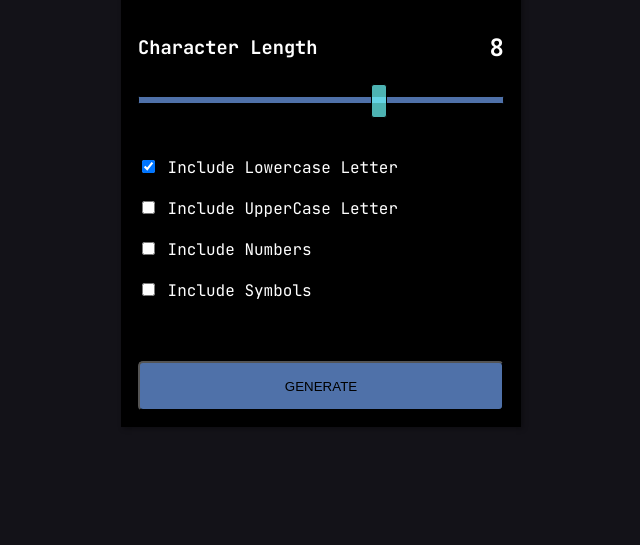
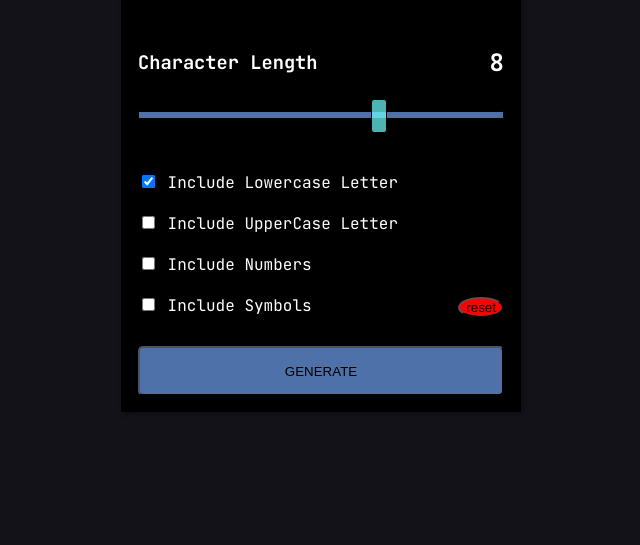
Before and after one commit to Murci2022/Password-generator, a plain HTML site: page starter-code/index.html in a window 1280 px wide. Shown: the part 271-816 px from the top of the page, without its empty margins (319-959 px from the left). Drawn offline with Linux system fonts and the light colour scheme.

Commit message:
add reset btn

```diff
--- a/starter-code/index.html
+++ b/starter-code/index.html
@@ -28,7 +28,7 @@
         <h2 class="header-title" id="header-title">Hello-You</h2>
         <a href="#" class="header-icon" id="header-icon">
           <svg width="21" height="24" xmlns="http://www.w3.org/2000/svg">
-            <title id="title" class="title">Copy to Clipboard</title>
+            <title id="svg-title" class="svg-title">copy to clipboard</title>
             <path
               d="M20.341 3.091 17.909.659A2.25 2.25 0 0 0 16.319 0H8.25A2.25 2.25 0 0 0 6 2.25V4.5H2.25A2.25 2.25 0 0 0 0 6.75v15A2.25 2.25 0 0 0 2.25 24h10.5A2.25 2.25 0 0 0 15 21.75V19.5h3.75A2.25 2.25 0 0 0 21 17.25V4.682a2.25 2.25 0 0 0-.659-1.591ZM12.469 21.75H2.53a.281.281 0 0 1-.281-.281V7.03a.281.281 0 0 1 .281-.281H6v10.5a2.25 2.25 0 0 0 2.25 2.25h4.5v1.969a.282.282 0 0 1-.281.281Zm6-4.5H8.53a.281.281 0 0 1-.281-.281V2.53a.281.281 0 0 1 .281-.281H13.5v4.125c0 .621.504 1.125 1.125 1.125h4.125v9.469a.282.282 0 0 1-.281.281Zm.281-12h-3v-3h.451c.075 0 .147.03.2.082L18.667 4.6a.283.283 0 0 1 .082.199v.451Z"
               fill="#A4FFAF" />
@@ -71,6 +71,8 @@
           <div class="form-holder"> <input type="checkbox" id="checkbox4">
             <label for="checkbox4">Include Symbols</label>
           </div>
+          <!-- reset-btn -->
+          <button class="btn-reset" id="btn-reset">reset</button>
         </div>
 
         <!-- BTN -->
--- a/starter-code/index.js
+++ b/starter-code/index.js
@@ -7,7 +7,7 @@ const checkBox4 = document.getElementById("checkbox4");
 const nrConti = document.getElementById("nr")
 const copyBtn = document.getElementById("header-icon")
 const password = document.getElementById("header-title")
-const svgTitle = document.getElementById("title")
+const svgTitle = document.getElementById("svg-title")
 
 const slider = document.getElementById("slider");
 
@@ -185,6 +185,7 @@ return shuffledArray.join("").slice(0,newDisplayNr)
 
 // click event on btn
 btn.addEventListener("click",()=>{
+    svgTitle.innerHTML = "copy to clipboard"
     if(checkBox1.checked || checkBox2 || checkBox3 || checkBox4){
 
           const endArr = shuffleFunc(generatePassword())
@@ -227,7 +228,9 @@ copyBtn.addEventListener("click",()=>{
     console.log(password.innerText)
     svgTitle.innerHTML ="copied!"
 
-
+    setTimeout(()=>{
+        svgTitle.innerHTML = "copy it again"
+    },1000)
 
     copyToClipboard();
 
--- a/starter-code/style.css
+++ b/starter-code/style.css
@@ -26,7 +26,7 @@ body{
     box-shadow: 2px 2px 5px rgba(0, 0, 0, 0.3);
     width: 400px;
     max-width: 100%;
-    height:580px;
+    height:550px;
 
 
 
@@ -37,8 +37,9 @@ body{
 .title{
 
 
+    text-align: center;
+    color: #c10606;
 
-    text-align: center;
 
 
 
@@ -175,10 +176,11 @@ input[type=range] {
 
 
 .checkbox-group{
-
+   /*  border:2px white solid; */
+    position: relative;
     display: flex;
     flex-direction: column;
-   margin:30px 0
+    margin:30px 0 0 0;
 
 }
 
@@ -194,3 +196,12 @@ input[type=range] {
     background-color: #4f71a9;
     cursor: pointer;
 }
+
+.btn-reset{
+    position:absolute;
+    bottom: 8px;
+    right: 0;
+    border-radius: 50%;
+    background-color: red;
+    cursor: pointer;
+}
```
Lines whose indentation alone changed are shown as unchanged.
